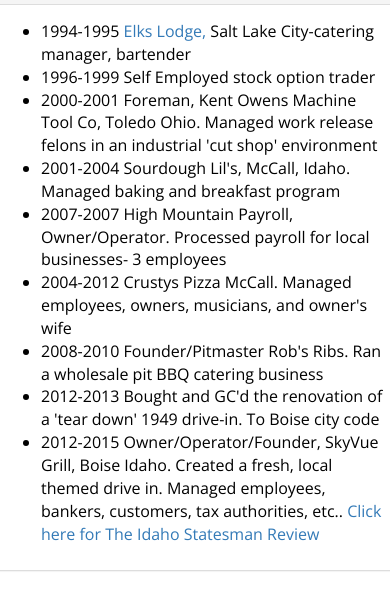
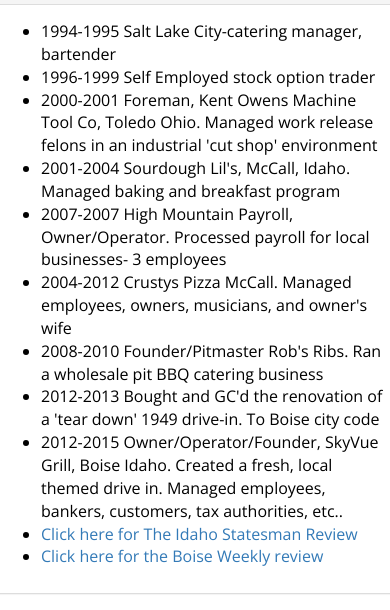
Before and after one commit to robgood20/resume, a plain HTML site: page index.html in a window 390 px wide. Shown: the part 2232-2842 px from the top of the page. Drawn offline with nearby package versions, Linux system fonts and the light colour scheme.

Commit message:
added reviews

```diff
--- a/index.html
+++ b/index.html
@@ -129,7 +129,7 @@
             </div>
             <div class="panel-body">
                 <ul>
-                    <li>1994-1995 <a href="http://google.com" target="_blank">Elks Lodge,</a> Salt Lake City-catering manager, bartender</li>
+                    <li>1994-1995 Salt Lake City-catering manager, bartender</li>
                     <li>1996-1999 Self Employed stock option trader</li>
                     <li>2000-2001 Foreman, Kent Owens Machine Tool Co, Toledo Ohio. Managed work release felons in an industrial
                         'cut shop' environment
@@ -141,7 +141,10 @@
                     <li>2012-2013 Bought and GC'd the renovation of a 'tear down' 1949 drive-in. To Boise city code</li>
                     <li>2012-2015 Owner/Operator/Founder, SkyVue Grill, Boise Idaho. Created a fresh, local themed drive in. Managed
                         employees, bankers, customers, tax authorities, etc..
-                    <a href="insert statesman review here">Click here for The Idaho Statesman Review</a>
+                    <li>
+                    <a href="http://www.idahostatesman.com/entertainment/restaurants/restaurant-reviews/article40863159.html">Click here for The Idaho Statesman Review</a></li>
+                    <li>
+                    <a href="http://www.boiseweekly.com/boise/buttery-burgers-and-saucy-wings/Content?oid=3397881">Click here for the Boise Weekly review</a>
                     </li>
 
 
```
